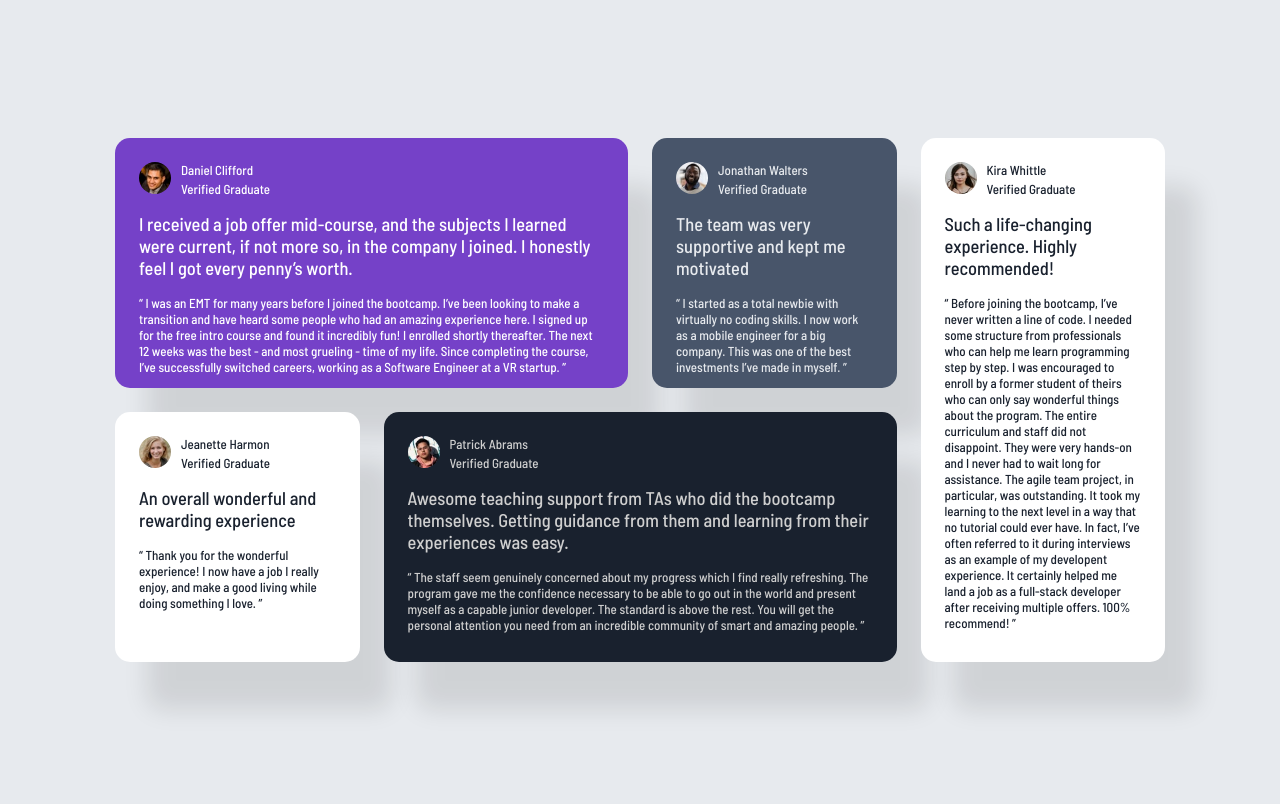
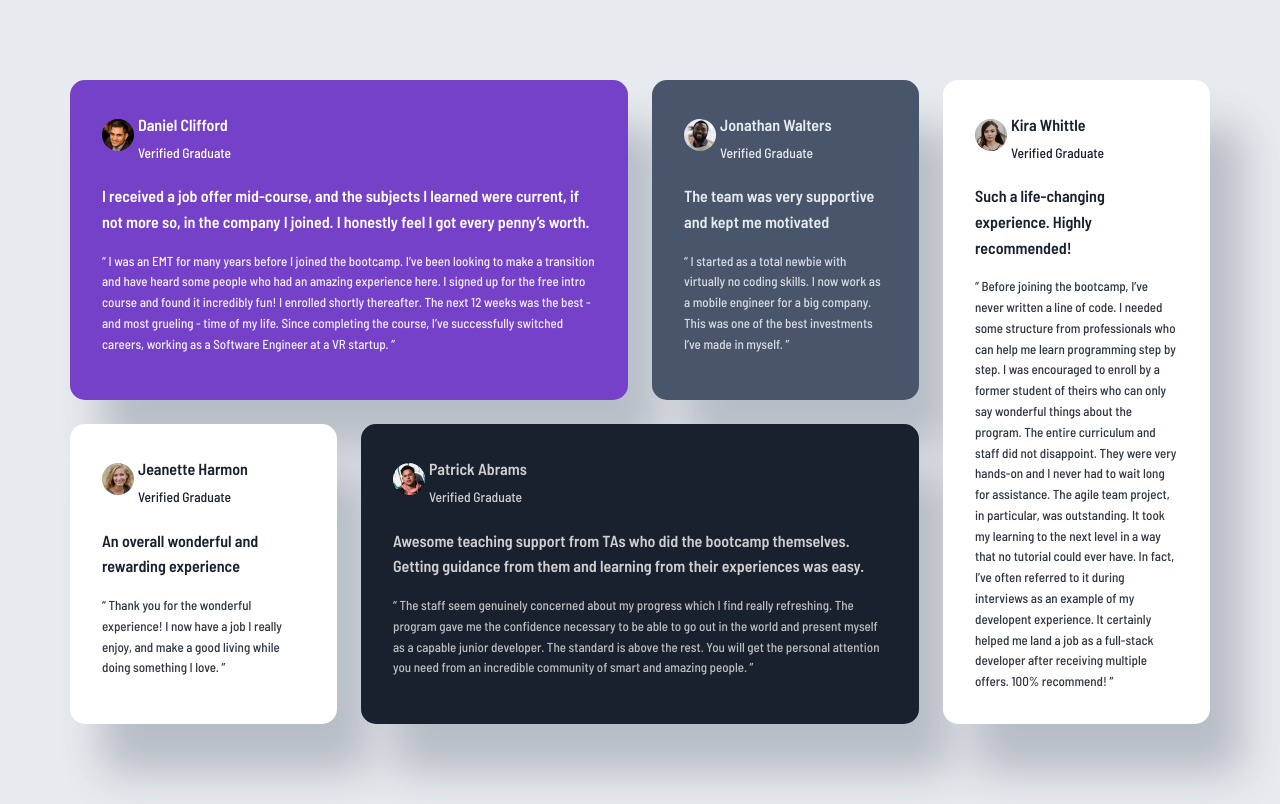
Before and after one commit to MrHryhorii/testimonial_grid, a plain HTML site: page index.html in a window 1280 px wide. Drawn offline with Linux system fonts and the light colour scheme.

Commit message:
enhenced-style

```diff
--- a/style.css
+++ b/style.css
@@ -29,8 +29,8 @@ body{
     font-size: var(--Font-size);
     font-family: "Barlow Semi Condensed", sans-serif;
     font-weight: 500;
-    font-style: normal;
 
+    padding: 80px 24px;
     background-color: var(--Grey-100);
 }
 
@@ -50,10 +50,10 @@ main{
     'item-1-1 item-1-1 item-1-2 item-1-3'
     'item-2-1 item-2-2 item-2-2 item-1-3';
 
-    grid-template-columns: 1fr 1fr 1fr 1fr;
-    grid-template-rows: 250px 250px;
+    grid-template-columns: repeat(4, 1fr);
+    grid-template-rows: auto;
 
-    max-width: 1050px;
+    max-width: 1140px;
 }
 
 .testimonial{
@@ -61,9 +61,11 @@ main{
     min-height: 160px;
 
     border-radius: 15px;
-    padding: 24px 24px;
+    padding: 32px;
 
-    box-shadow: 32px 48px 24px rgba(0, 0, 0, 0.1);
+    box-shadow: 32px 48px 40px rgba(72, 85, 106, 0.3);
+    font-size: 13px;
+    line-height: 1.6;
 }
 
 .item-1{
@@ -102,7 +104,10 @@ main{
     grid-template-areas:
     'user-img user-name'
     'user-img user-grade';
-    grid-template-columns: 40px auto;
+    grid-template-columns: 32px auto;
+
+    align-items: center;
+    gap: 4px;
 }
 
 .user-img{
@@ -111,24 +116,33 @@ main{
 
 .user-name{
     grid-area: user-name;
+    font-weight: 600;
+    font-size: 1rem;
 }
 
 .user-grade{
     grid-area: user-grade;
+    font-size: 0.85rem;
 }
 /**/
 .user-img img{
     border-radius: 50%;
     width: 32px;
     height: auto;
+    object-fit: cover;
 }
 
-.experience, .comment{
+.comment{
     margin-top: 16px;
+    font-size: 13px;
+    line-height: 1.6;
+    opacity: 0.9;
 }
 
 .experience{
-    font-size: 1.15rem;
+    font-size: 1rem;
+    margin-top: 20px;
+    font-weight: 600;
 }
 
 @media (max-width:1050px) {
@@ -149,6 +163,10 @@ main{
 }
 
 @media (max-width:600px) {
+    body {
+        padding: 40px 16px;
+    }
+
     .container{
         grid-template-areas:
             'item-1-1'
```
